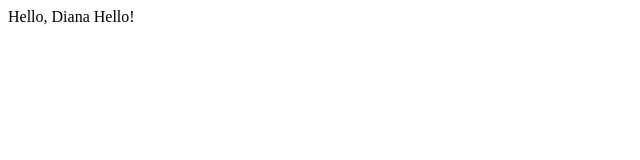
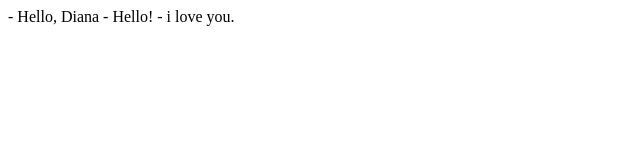
Before and after one commit to AlexFilimili/test_progect, a plain HTML site: page index.html in a window 1280 px wide. Shown: the whole page, without its empty margins (0-640 px from the left). Drawn offline with Linux system fonts and the light colour scheme.

Commit message:
add love Y

```diff
--- a/index.html
+++ b/index.html
@@ -7,7 +7,8 @@
     <title>Document</title>
 </head>
 <body>
-    Hello, Diana
-    Hello!
+     - Hello, Diana
+     - Hello!
+     - i love you.
 </body>
 </html>
```
